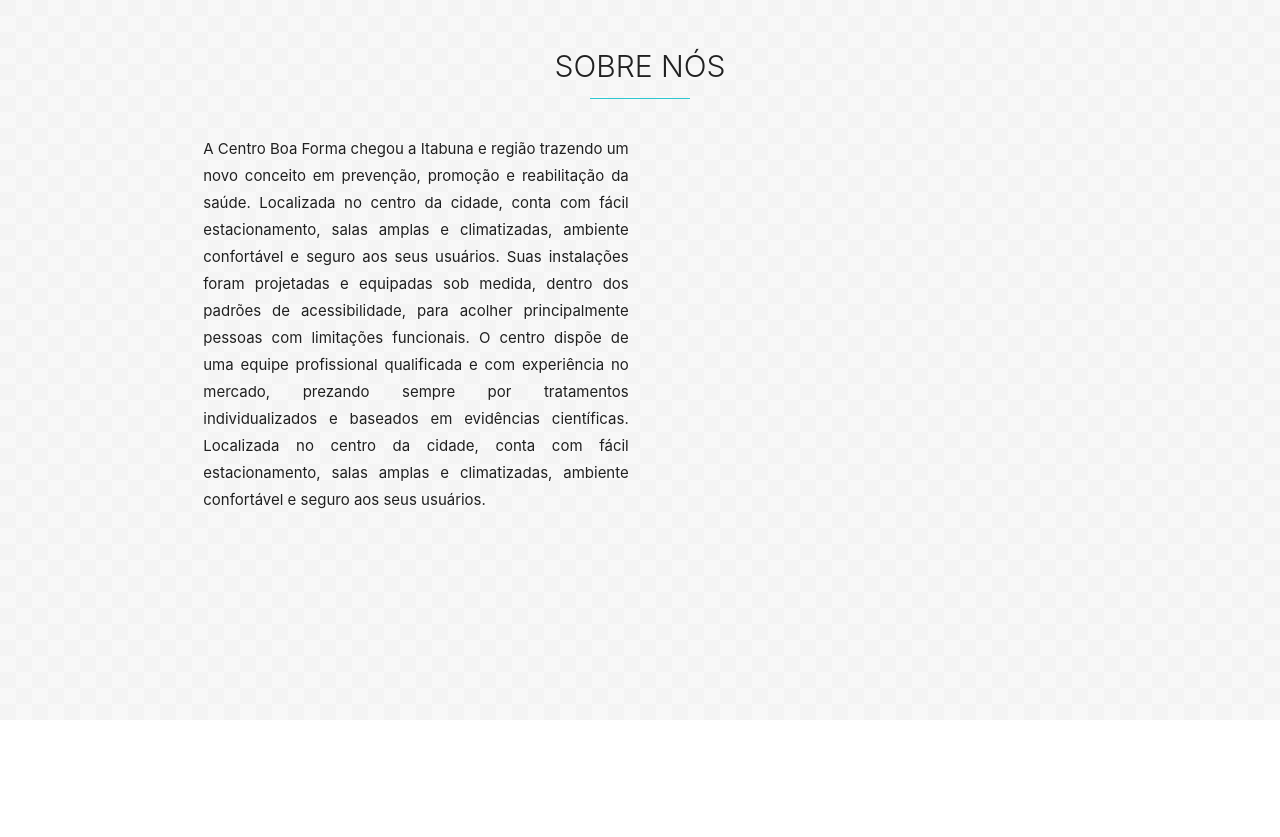
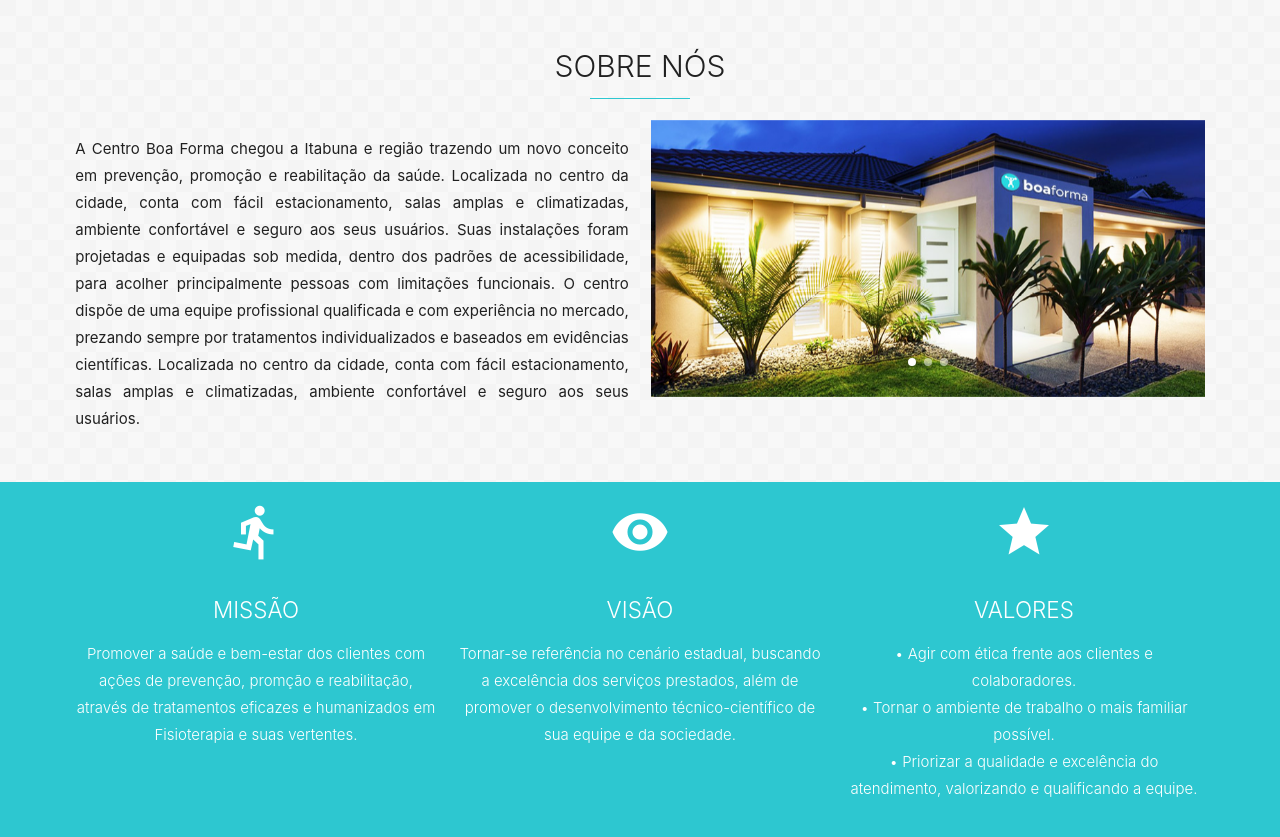
Before and after one commit to tatimcb/centroboaforma, a plain HTML site: page index.html in a window 1280 px wide. Shown: the part 880-1717 px from the top of the page. Before the commit the page ends 1600 px from the top, so only its background shows below. Drawn offline with nearby package versions, Linux system fonts and the light colour scheme.

Commit message:
Sessão Sobre Finalizada

```diff
--- a/css/custom.css
+++ b/css/custom.css
@@ -21,6 +21,7 @@
 /* --- MENU --- */
 .navbar {
 	background-color: transparent;
+	transition: background 0.5s linear;
 }
 .navbar ul a:hover {
 	background-color: transparent;
@@ -28,6 +29,7 @@
 }
 .nav-color {
 	background-color: rgba(0, 0, 0, 0.7);
+	transition: background 0.5s linear;
 
 }
 /* --- FIM MENU --- */
@@ -79,6 +81,23 @@
 .sobre p {
 	line-height: 1.8rem;
 	text-align: justify;
+
+}
+.sobre .missao-visao-valores {
+	padding: 20px 0;
+	margin-top: 35px;
+}
+.sobre .missao-visao-valores .icon {
+	color: #fff;
+}
+.sobre .missao-visao-valores h3 {
+	color:#fff;
+	font-size: 1.5rem;
+	text-transform: uppercase;
+}
+.sobre .missao-visao-valores p {
+	color: #fff;
+	text-align: center;
 }
 /* --- CUSTOM --- */
 nav {
@@ -125,6 +144,9 @@
 	.banner h2 {
 		font-size: 4rem;
 	}
+	.container {
+		width: 85%;
+	}
 
   }
 
@@ -135,5 +157,8 @@
 	.banner h2 {
 		font-size: 5rem;
 	}
+	.container {
+		width: 90%;
+	}
 
   }
--- a/index.html
+++ b/index.html
@@ -47,7 +47,7 @@
 	</header>
 
 	<!-- HOME -->
-	<section class="home bloco" id="home">
+	<section class="home bloco scrollspy" id="home">
 		<div class="row container banner">
 			<div class="col s12 center">
 				<h2 class="white-text">O melhor treinamento funcional da região</h2>
@@ -60,7 +60,7 @@
 			</div>
 	</section>
 	<!-- SOBRE -->
-	<section class="sobre bloco" id="sobre">
+	<section class="sobre bloco scrollspy" id="sobre">
 		<div class="row container">
 			<div class="col s12">
 				<h2 class="light center">Sobre nós</h2>
@@ -69,7 +69,39 @@
 				<p clas="light">
 					A Centro Boa Forma chegou a Itabuna e região trazendo um novo conceito em prevenção, promoção e reabilitação da saúde. Localizada no centro da cidade, conta com fácil estacionamento, salas amplas e climatizadas, ambiente confortável e seguro aos seus usuários. Suas instalações foram projetadas e equipadas sob medida, dentro dos padrões de acessibilidade, para acolher principalmente pessoas com limitações funcionais. O centro dispõe de uma equipe profissional qualificada e com experiência no mercado, prezando sempre por tratamentos individualizados e baseados em evidências científicas. Localizada no centro da cidade, conta com fácil estacionamento, salas amplas e climatizadas, ambiente confortável e seguro aos seus usuários.
 				</p>
+			</div>
+			<div class="col s12 l6">
+				<div class="carousel carousel-slider">
+					<a href="#" class="carousel-item"><img src="/imagens/banner-01.jpg" alt="imagem institucional"></a>
+					<a href="#" class="carousel-item"><img src="/imagens/banner-02.jpg" alt="imagem institucional"></a>
+					<a href="#" class="carousel-item"><img src="/imagens/banner-03.jpg" alt="imagem institucional"></a>
+				</div>
+			</div>
+		</div>
+		<div class="row blue-logo missao-visao-valores">
+			<div class="container">
+				<article class="item col s12 m4 center">
+					<span class="icon"><i class="material-icons medium">directions_run</i></span>
+						<h3 class="light">Missão</h3>
+						<p class="light">Promover a saúde e bem-estar dos clientes com ações de prevenção, promção e reabilitação, através de tratamentos eficazes e humanizados em Fisioterapia e suas vertentes.</p>
 
+				</article>
+
+				<article class="item col s12 m4 center">
+					<span class="icon"><i class="material-icons medium">visibility</i></span>
+						<h3 class="light">Visão</h3>
+						<p class="light">Tornar-se referência no cenário estadual, buscando a excelência dos serviços prestados, além de promover o desenvolvimento técnico-científico de sua equipe e da sociedade.</p>
+				</article>
+
+				<article class="item col s12 m4 center">
+					<span class="icon"><i class="material-icons medium">grade</i></span>
+						<h3 class="light">Valores</h3>
+						<p class="light">
+							• Agir com ética frente aos clientes e colaboradores. <br>
+							• Tornar o ambiente de trabalho o mais familiar possível. <br>
+							• Priorizar a qualidade e excelência do atendimento, valorizando e qualificando a equipe.
+						</p>
+				</article>
 			</div>
 
 		</div>
@@ -83,13 +115,22 @@
 
 <!-- JAVASCRIPT -->
 <script>
+	//INICIALIZAÇÃO
 	$(document).ready(function(){
 		//MENU MOBILE
 		$('.sidenav').sidenav();
+		//LINK INTERNO
+		$('.scrollspy').scrollSpy({});
+		scrollOffset: 0;
+		//CAROUSEL
+		$(".carousel.carousel-slider").carousel({
+			fullWidth: true,
+			indicators: true
+		});
 	});
-
+	//ADICIONANDO NAVCOLOR
 	$(window).on('scroll', function() {
-		if($(window).scrollTop() > 100){
+		if($(window).scrollTop() > 350){
 			$('.navbar').addClass('.nav-color');
 		} else {
 			$('.navbar').removeClass('.nav-color');
```
